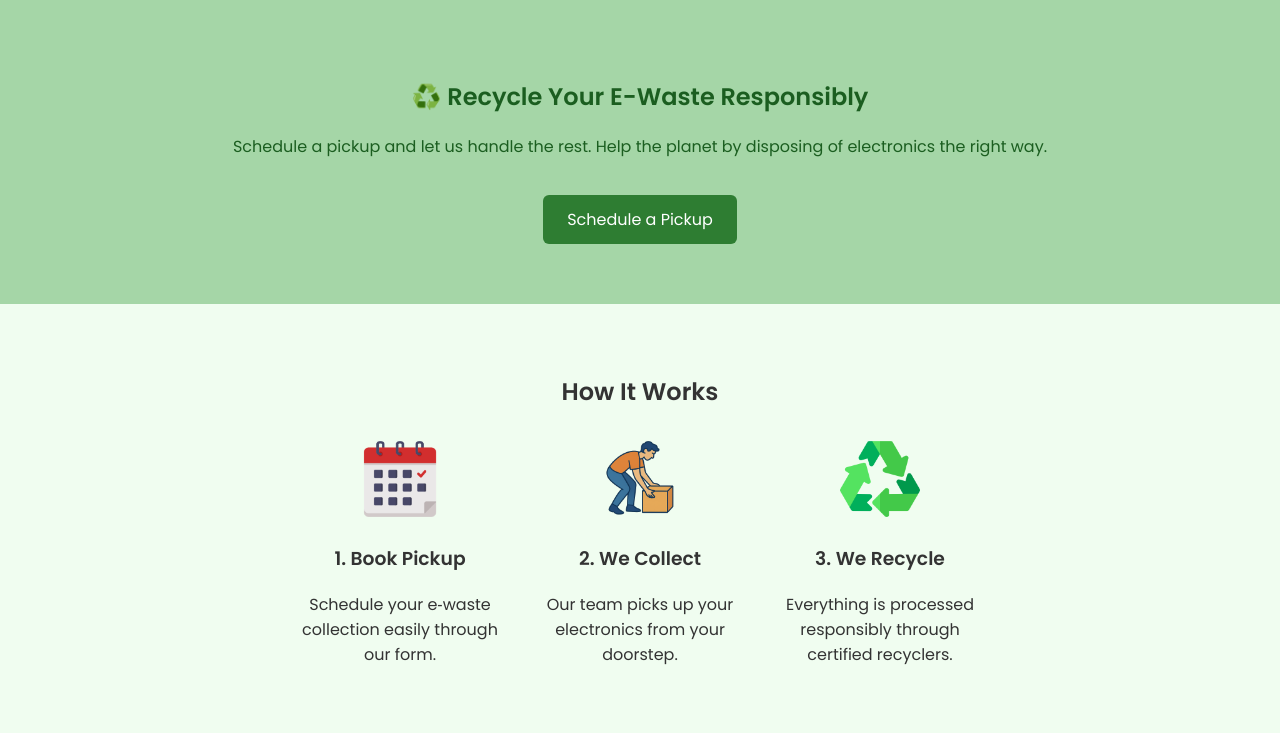
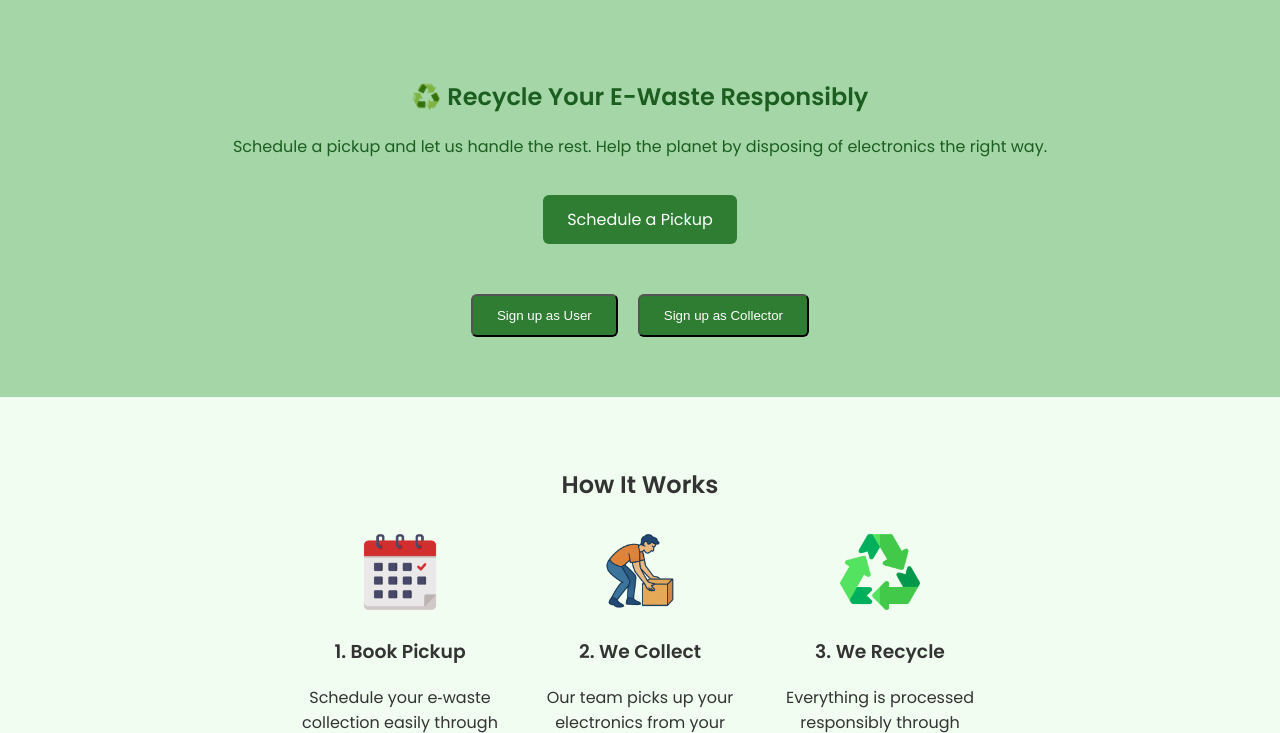
Before and after one commit to Labreo/hackathon-gec, a Flask app: page / in a window 1280 px wide. Shown: the part 76-809 px from the top of the page. Run offline with Flask 3, Linux system fonts and the light colour scheme; some libraries are stand-ins or nearby versions.

Commit message:
collector role button

```diff
--- a/templates/index.html
+++ b/templates/index.html
@@ -58,6 +58,18 @@
       padding: 12px 24px;
       text-decoration: none;
       border-radius: 6px;
+      cursor: pointer;
+    }
+
+    .role-buttons {
+      margin-top: 30px;
+      display: flex;
+      justify-content: center;
+      gap: 20px;
+    }
+
+    .role-buttons form {
+      display: inline;
     }
 
     .info {
@@ -96,7 +108,7 @@
     }
 
     .about ul li {
-      margin-bottom: 16px; /* adds vertical space between points */
+      margin-bottom: 16px;
     }
 
     footer {
@@ -114,7 +126,6 @@
       <a href="#how-it-works">How It Works</a>
       <a href="{{ url_for('login') }}">Login</a>
       <a class="btn" href="{{ url_for('signup') }}">Get Started</a>
-
     </nav>
   </header>
 
@@ -122,6 +133,16 @@
     <h1>♻️ Recycle Your E-Waste Responsibly</h1>
     <p>Schedule a pickup and let us handle the rest. Help the planet by disposing of electronics the right way.</p>
     <a href="{{ url_for('login') }}" class="btn">Schedule a Pickup</a>
+
+    <!-- Role Switch Buttons -->
+    <div class="role-buttons">
+      <form method="get" action="{{ url_for('signup') }}">
+        <button class="btn" type="submit" formaction="{{ url_for('signup', role='user') }}">Sign up as User</button>
+      </form>
+      <form method="get" action="{{ url_for('signup') }}">
+        <button class="btn" type="submit" formaction="{{ url_for('signup', role='collector') }}">Sign up as Collector</button>
+      </form>
+    </div>
   </section>
 
   <section id="how-it-works" class="info">
@@ -145,7 +166,6 @@
     </div>
   </section>
 
-
   <section id="about" class="about">
     <h2>Why Choose EcoConnect?</h2>
     <ul>
```
Lines whose indentation alone changed are shown as unchanged.
